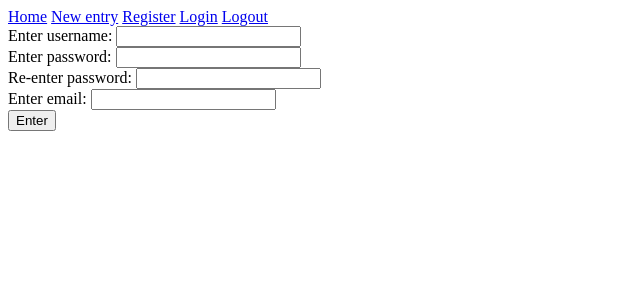
After one commit to pwpape/blogz, a Flask app: page /signup in a window 1280 px wide. The commit adds this page. Shown: the top 300 px of the page, without its empty margins (0-640 px from the left). Run offline with Flask 2, Linux system fonts and the light colour scheme.

Commit message:
added login and register decorators and functions

```diff
--- a/main.py
+++ b/main.py
@@ -1,9 +1,10 @@
 from flask import Flask, request, redirect, render_template, session, flash
 from flask_sqlalchemy import SQLAlchemy
+import re
 
 app = Flask(__name__)
 app.config['DEBUG'] = True
-app.config['SQLALCHEMY_DATABASE_URI'] = 'mysql+pymysql://build-a-blog:cheese@localhost:3306/build-a-blog'
+app.config['SQLALCHEMY_DATABASE_URI'] = 'mysql+pymysql://blogz:cheeze@localhost:3306/blogz'
 app.config['SQLALCHEMY_ECHO'] = True
 db = SQLAlchemy(app)
 app.secret_key = 'fjdasl4543j54jkl5243l'
@@ -13,22 +14,145 @@ class Blog(db.Model):
     id = db.Column(db.Integer, primary_key=True)
     title = db.Column(db.String(150))
     body = db.Column(db.String(3000))
+    owner_id = db.Column(db.Integer, db.ForeignKey("user.id"))
 
-    def __init__(self, title, body):
+    def __init__(self, title, body, owner):
         self.title = title
         self.body = body
+        self.owner = owner
+
+class User(db.Model):
+
+    id = db.Column(db.Integer, primary_key=True)
+    name = db.Column(db.String(150))
+    pw_hash = db.Column(db.String(150))
+    posts = db.relationship("Blog", backref="User")
+
+    def __init__(self, name, password):
+        self.name = name
+        self.pw_hash = password #create hashing function
 
 def check_empty(variable):
     if variable == "":
         return True
 
+@app.route("/logout")
+def logout():
+    del session["email"]
+    return redirect("/")
+
+def validate_userORpass(submission):
+    if not re.match("...", submission):
+        return "Must be at least 3 characters"
+    elif re.match(".{21,}" , submission):
+        return "Must be fewer than 20 characters"
+    elif re.match(".*\s" , submission):
+        return "Cannot contain spaces"
+    else:
+        return ""
+
+def match_pass(pass1, pass2):
+    if pass2 != pass1:
+        return "Passwords must match"
+    else:
+        return ""
+
+def check_email(submission):
+    if not re.match("...", submission):
+        return "Must be at least 3 characters"
+    elif re.match(".{21,}" , submission):
+        return "Must be fewer than 20 characters"
+    elif re.match(".*\s" , submission):
+        return "Cannot contain spaces"
+    else:
+        return ""
+
+@app.before_request
+def require_login():
+    allowed_routes = ["login", "signup"]
+    if request.endpoint not in allowed_routes and "id" not in session:
+        return redirect("/login")
+
+@app.route("/signup", methods=["GET", "POST"])
+def signup():
+    name = ""
+    pass1= ""
+    pass2 = ""
+    email = ""
+    valid_name = ""
+    valid_pass = ""
+    matching_pass = ""
+    emailok = ""
+    if request.method == "POST":
+        name = request.form["name"]
+        pass1 = request.form["pass1"]
+        pass2 = request.form["pass2"]
+        email = request.form["email"]
+        if name == "":
+            valid_name = "Field required"
+        else:
+            valid_name = validate_userORpass(name)
+        if pass1 == "":
+            valid_pass = "Field required"
+        else:
+            valid_pass = validate_userORpass(pass1)
+        if valid_pass == "":
+            matching_pass = match_pass(pass1, pass2)
+        if email != "":
+            emailok = check_email(email)
+        if valid_name == "" and valid_pass == "" and matching_pass == "" and emailok == "":
+            new_user = User(name, pass1)
+            db.session.add(new_user)
+            db.session.commit()
+            session["id"] = pass1
+            return redirect("/validated?user={0}".format(name))
+
+    return render_template("signup.html", name=name, name_error=valid_name, pass1="", pass1_error=valid_pass, pass2="", pass2_error=matching_pass, email=email, email_error=emailok)
+
+@app.route("/validated", methods=["GET", "POST"])
+def validated():
+    name = request.args.get("user")
+    #return render_template("validated.html", name=user)
+    return "<h1>Hello"+name+"</h1>"
+
+@app.route("/login", methods=["GET", "POST"])
+def login():
+    name = ""
+    pw = ""
+    name_exists = ""
+    pw_exists = ""
+    if request.method == "POST":
+        name = request.form["name"]
+        pw = request.form["pass"]
+        if name == "":
+            name_exists = "Field required"
+        else:
+            name_exists = User.query.filter_by(name=name).first()
+
+        if pw == "":
+            pw_exists = "Field required"
+        else:
+            pw_exists = User.query.filter_by(pw_hash=pw).first()
+
+        if name == name_exists and pw == pw_exists:
+            user = User.query.filter_by(name=name).first()
+            id = user.id
+            session["id"] = id
+            return redirect("/")
+
+    return render_template("login.html", name=name, name_error=name_exists, pw=pw, pass_error=pw_exists)
+
+@app.route("/index", methods=["GET", "POST"])
+def index():
+    pass
+
 @app.route("/new-entry", methods=["GET", "POST"])
-def index():
+def new_entry():
     if request.method == "POST":
 
-        return render_template("form.html")
+        return render_template("new-post.html")
 
-    return render_template("form.html")
+    return render_template("new-post.html")
 
 @app.route("/", methods=["GET", "POST"])
 def blog_entry():
@@ -43,17 +167,17 @@ def blog_entry():
         sbody = ""
 
     if request.method == "POST":
-        title = request.form["blog-title"]
-        body = request.form["blog-content"]
+        title = request.new-post["blog-title"]
+        body = request.new-post["blog-content"]
         post = Blog(title, body)
         empty_title = check_empty(title)
         empty_body = check_empty(body)
         if empty_title and not empty_body:
-            return render_template("form.html", body_value=body, etitle="Title was empty")
+            return render_template("new-post.html", body_value=body, etitle="Title was empty")
         if empty_body and not empty_title:
-            return render_template("form.html", title_value=title, ebody="Body was empty")
+            return render_template("new-post.html", title_value=title, ebody="Body was empty")
         if empty_title and empty_body:
-            return render_template("form.html", body_value=body, etitle="Title was empty", title_value=body, ebody="Body was empty")
+            return render_template("new-post.html", body_value=body, etitle="Title was empty", title_value=body, ebody="Body was empty")
         db.session.add(post)
         db.session.commit()
         blog_post = Blog.query.filter_by(title=title).first()
@@ -67,7 +191,5 @@ def blog_entry():
 
     return render_template("posts.html", list=posts, stitle=stitle, sbody=sbody)
 
-
-
 if __name__ == "__main__":
     app.run()
--- a/templates/base.html
+++ b/templates/base.html
@@ -15,6 +15,9 @@
     <div id="banner">
         <a href="./">Home</a>
         <a href="./new-entry">New entry</a>
+        <a href="./signup">Register</a>
+        <a href="./login">Login</a>
+        <a href="./logout">Logout</a>
     </div>
 </head>
 
--- /dev/null
+++ b/templates/signup.html
@@ -0,0 +1,40 @@
+{% extends "base.html" %}
+
+{% block form %}
+
+<form action="/signup" method="POST">
+    <label>Enter username:
+        <input type="text" name="name" value="{{name}}">
+    </label>
+    <span>{{name_error}}</span>
+
+    <br>
+
+    <label>Enter password:
+        <input type="text" name="pass1" value="{{pass1}}">
+    </label>
+
+    <span>{{pass1_error}}</span>
+
+    <br>
+
+    <label>Re-enter password:
+        <input type="text" name="pass2" value="{{pass2}}">
+    </label>
+
+    <span>{{pass2_error}}</span>
+
+    <br>
+
+    <label>Enter email:
+        <input type="email" name="email" value="{{email}}">
+    </label>
+
+    <span>{{email_error}}</span>
+
+    <br>
+
+    <input type="submit" value="Enter">
+</form>
+
+{% endblock %}
```
Also changed, not shown: templates/login.html (added, +24 -0 lines), templates/index.html (added), templates/new-post.html (renamed from templates/form.html), templates/singleUser.html (added).
